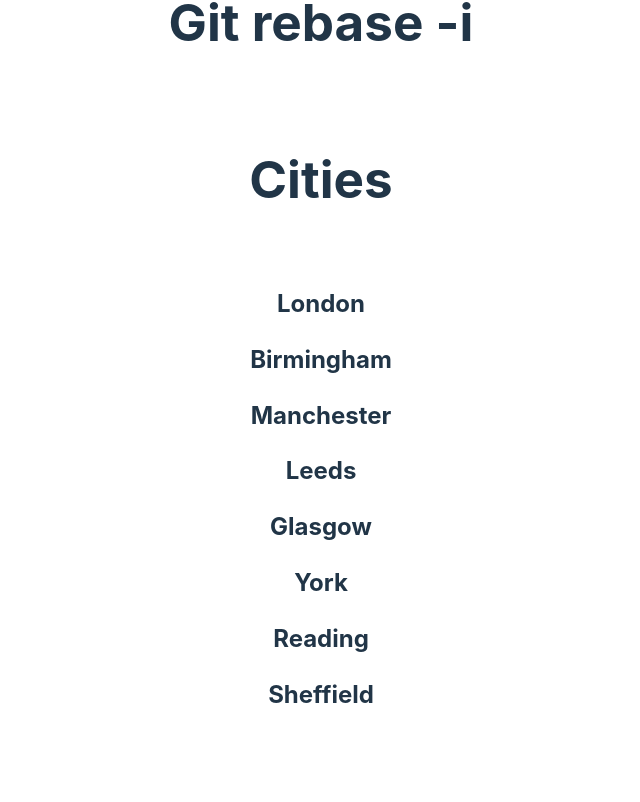
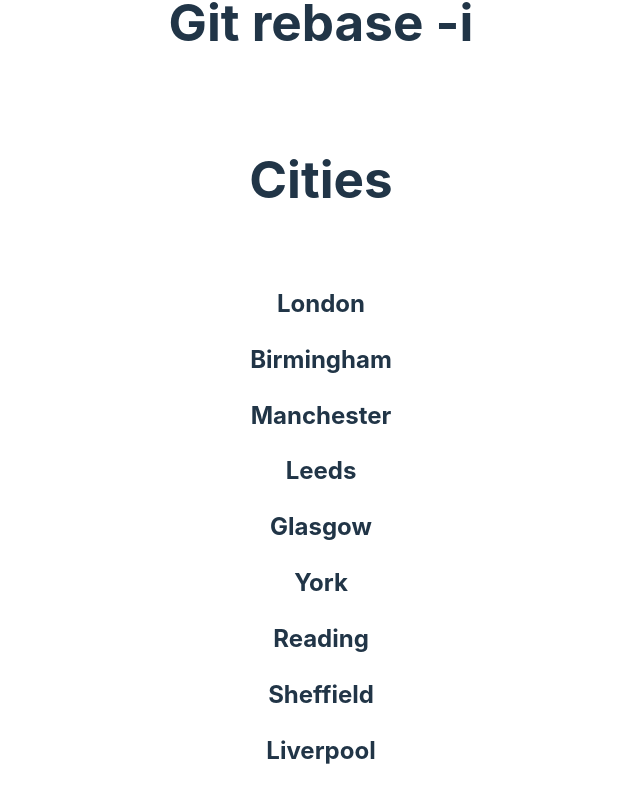
Before and after one commit to jpickard393/git-rebase-i, a React (Vite) app: page / in a window 1280 px wide. Shown: the part 222-1024 px from the top of the page, without its empty margins (319-959 px from the left). Built offline with nearby package versions, Linux system fonts and the light colour scheme.

Commit message:
Added Liverpool

```diff
--- a/src/App.jsx
+++ b/src/App.jsx
@@ -28,6 +28,7 @@
         <h2>York</h2>
         <h2>Reading</h2>
         <h2>Sheffield</h2>
+        <h2>Liverpool</h2>
       </div>
     </>
   );
```
